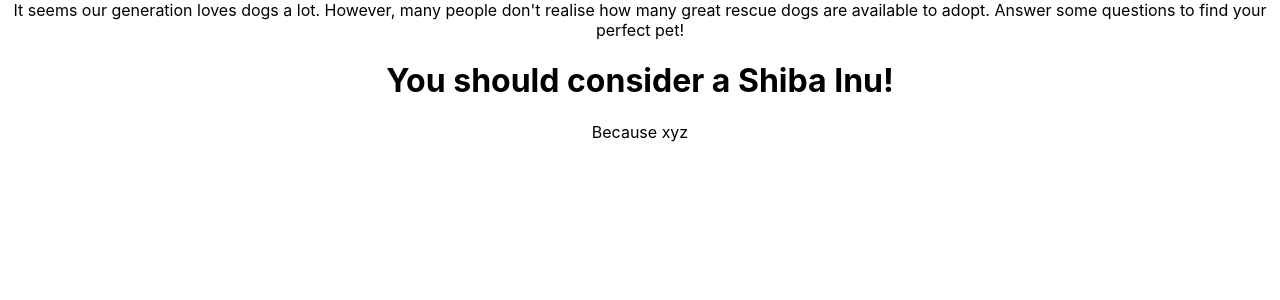
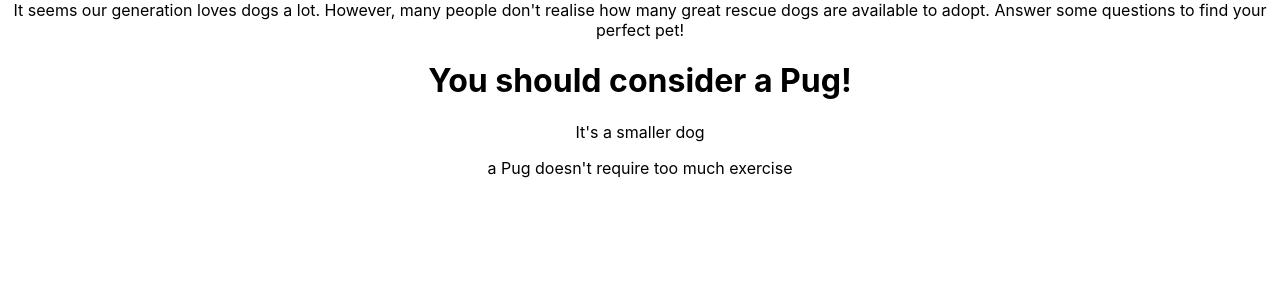
Before and after one commit to Reikon95/Dont-Shop-Adopt, a React (Create React App) app: page / in a window 1280 px wide. Shown: the top 300 px of the page. Built offline with nearby package versions, Linux system fonts and the light colour scheme.

Commit message:
conditional rendering

```diff
--- a/src/App.js
+++ b/src/App.js
@@ -10,7 +10,7 @@ function App() {
   return (
     <div className="App">
       It seems our generation loves dogs a lot. However, many people don't realise how many great rescue dogs are available to adopt. Answer some questions to find your perfect pet!
-      <Explanation foo={dogs[2]}/>
+      <Explanation {...dogs[1]}/>
     </div>
   );
 }
--- a/src/Explanation.js
+++ b/src/Explanation.js
@@ -1,10 +1,11 @@
 import React from 'react';
 
-function Explanation(props){
+function Explanation(props) {
         return (
         <>
-        <h1>You should consider a {props.foo.breed}!</h1>
-        <p>Because xyz</p>
+        <h1>You should consider a {props.breed}!</h1>
+        <>{(props.size < 5) ? <p>It's a smaller dog</p> : <p>It's a larger dog</p>}</>
+        <>{(props.activityLevel < 5) ? <p>a {props.breed} doesn't require too much exercise</p> : <p>{props.breed} is great to exercise alongside!</p>}</>
         </>
         )
 
```
